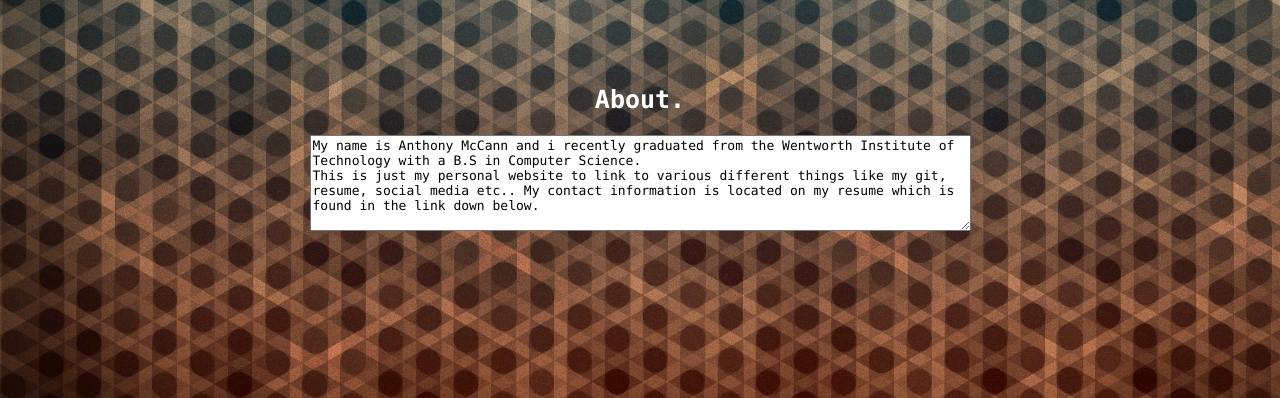
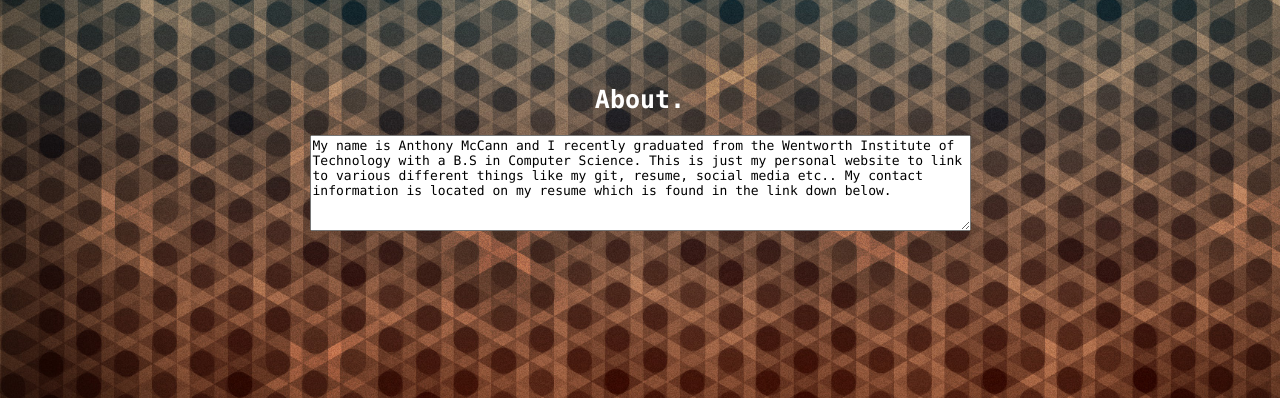
Before and after one commit to WatermelonGalaxy/WatermelonGalaxy.github.io, a plain HTML site: page index.html in a window 1280 px wide. Shown: the part 316-714 px from the top of the page. Drawn offline with Linux system fonts and the light colour scheme.

Commit message:
update about.

```diff
--- a/index.html
+++ b/index.html
@@ -13,8 +13,7 @@
     <div class="about">
     <h2>About.</h2>
     <textarea readonly name="about." rows="6" cols="80">
-My name is Anthony McCann and i recently graduated from the Wentworth Institute of Technology with a B.S in Computer Science.
-This is just my personal website to link to various different things like my git, resume, social media etc.. My contact information is located on my resume which is found in the link down below.
+My name is Anthony McCann and I recently graduated from the Wentworth Institute of Technology with a B.S in Computer Science. This is just my personal website to link to various different things like my git, resume, social media etc.. My contact information is located on my resume which is found in the link down below.
 
     </textarea>
 
```
